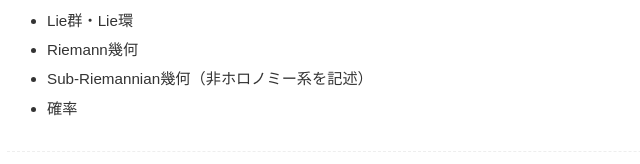
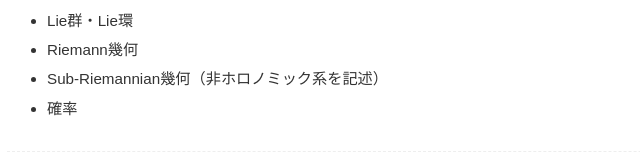
Before and after one commit to Hamiltonyan8/Hamiltonyan8.github.io, a plain HTML site: page study-links.html in a window 1280 px wide. Shown: the part 312-476 px from the top of the page, 233-873 px from the left. Drawn offline with Linux system fonts and the light colour scheme.

Commit message:
Correct typo in study-links.html

```diff
--- a/study-links.html
+++ b/study-links.html
@@ -93,7 +93,7 @@
                     <li>接触幾何（散逸系を記述）</li>
                     <li>Lie群・Lie環</li>
                     <li>Riemann幾何</li>
-                    <li>Sub-Riemannian幾何（非ホロノミー系を記述）</li>
+                    <li>Sub-Riemannian幾何（非ホロノミック系を記述）</li>
                     <li>確率</li>
                 </ul>
             </div>
```
